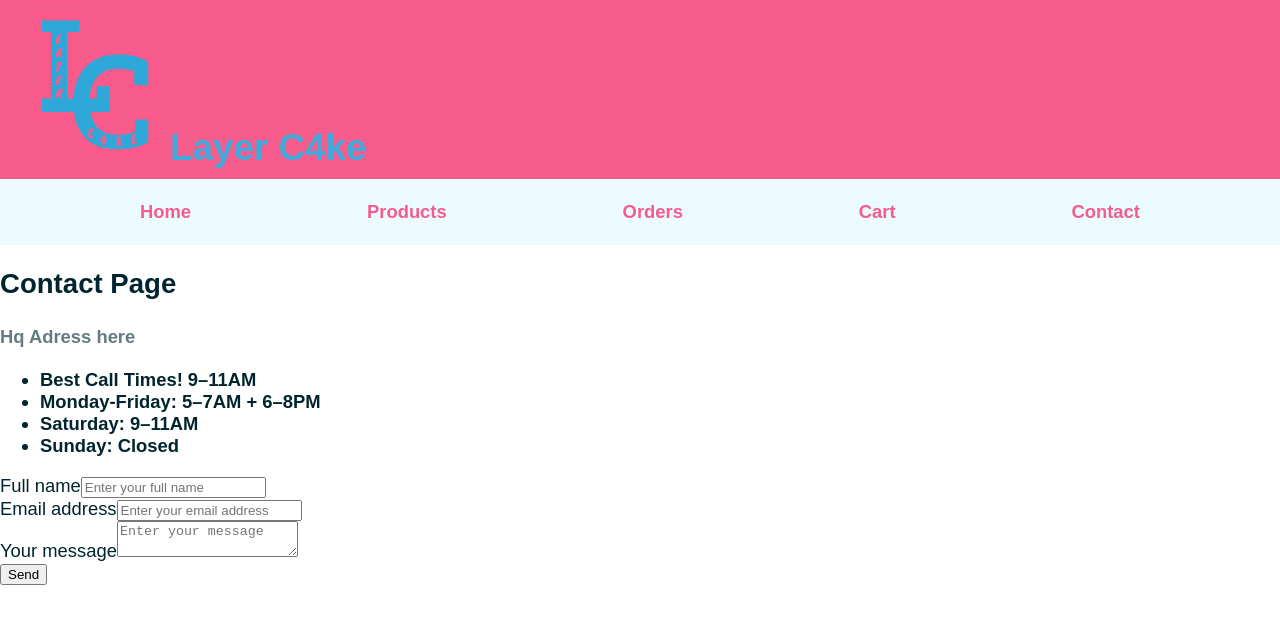
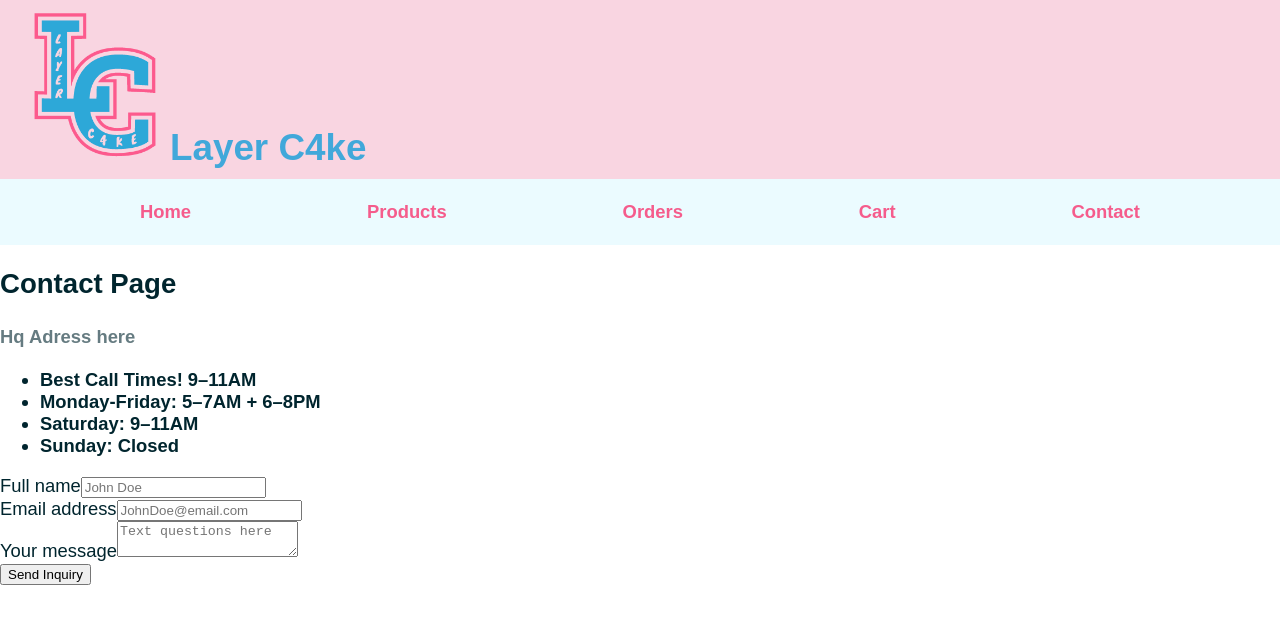
Before and after one commit to malhill/layerC4ke, a Next.js app in the folder layerc4ke/: page /contact in a window 1280 px wide. Shown: the top 624 px of the page. Built offline with nearby package versions, Linux system fonts and the light colour scheme.

Commit message:
adjust header hover color

```diff
--- a/layerc4ke/pages/contact.js
+++ b/layerc4ke/pages/contact.js
@@ -52,7 +52,7 @@ export default function Contact() {
                   id="fullName"
                   name="fullName"
                   class="form-control"
-                  placeholder="Enter your full name"
+                  placeholder="John Doe"
                 />
               </label>
             </div>
@@ -69,7 +69,7 @@ export default function Contact() {
                 id="email"
                 name="email"
                 class="form-control"
-                placeholder="Enter your email address"
+                placeholder="JohnDoe@email.com"
               />
             </label>
           </div>
@@ -87,7 +87,7 @@ export default function Contact() {
                 row="8"
                 col="4"
                 class="form-control"
-                placeholder="Enter your message"
+                placeholder="Text questions here"
               ></textarea>
             </label>
           </div>
@@ -97,7 +97,7 @@ export default function Contact() {
         <div class="form-row">
           <div class="col">
             <button class="btn btn-success" type="submit">
-              Send
+              Send Inquiry
             </button>
           </div>
         </div>
--- a/layerc4ke/styles/Header.styled.js
+++ b/layerc4ke/styles/Header.styled.js
@@ -12,7 +12,10 @@ export const StyledHeader = styled.header`
   }
 
   &:hover {
-    background-color: #f55c8c;
+    background-color: #f9d5e1;
     transition: 300ms;
   }
 `;
+
+// original red trim color
+// #f55c8c
```
Also changed, not shown: 2 other files (tests, documents, lock files or other folders).
